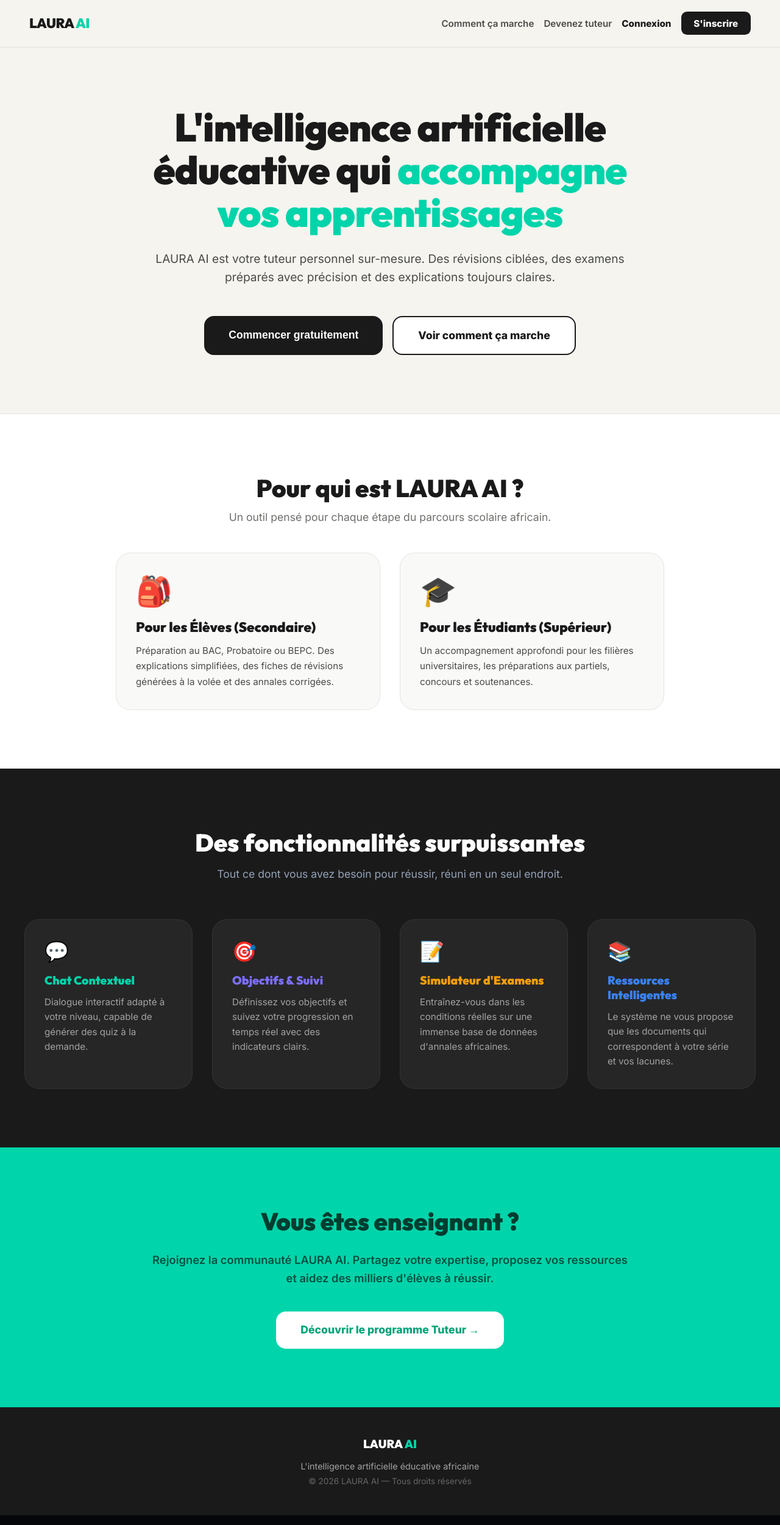
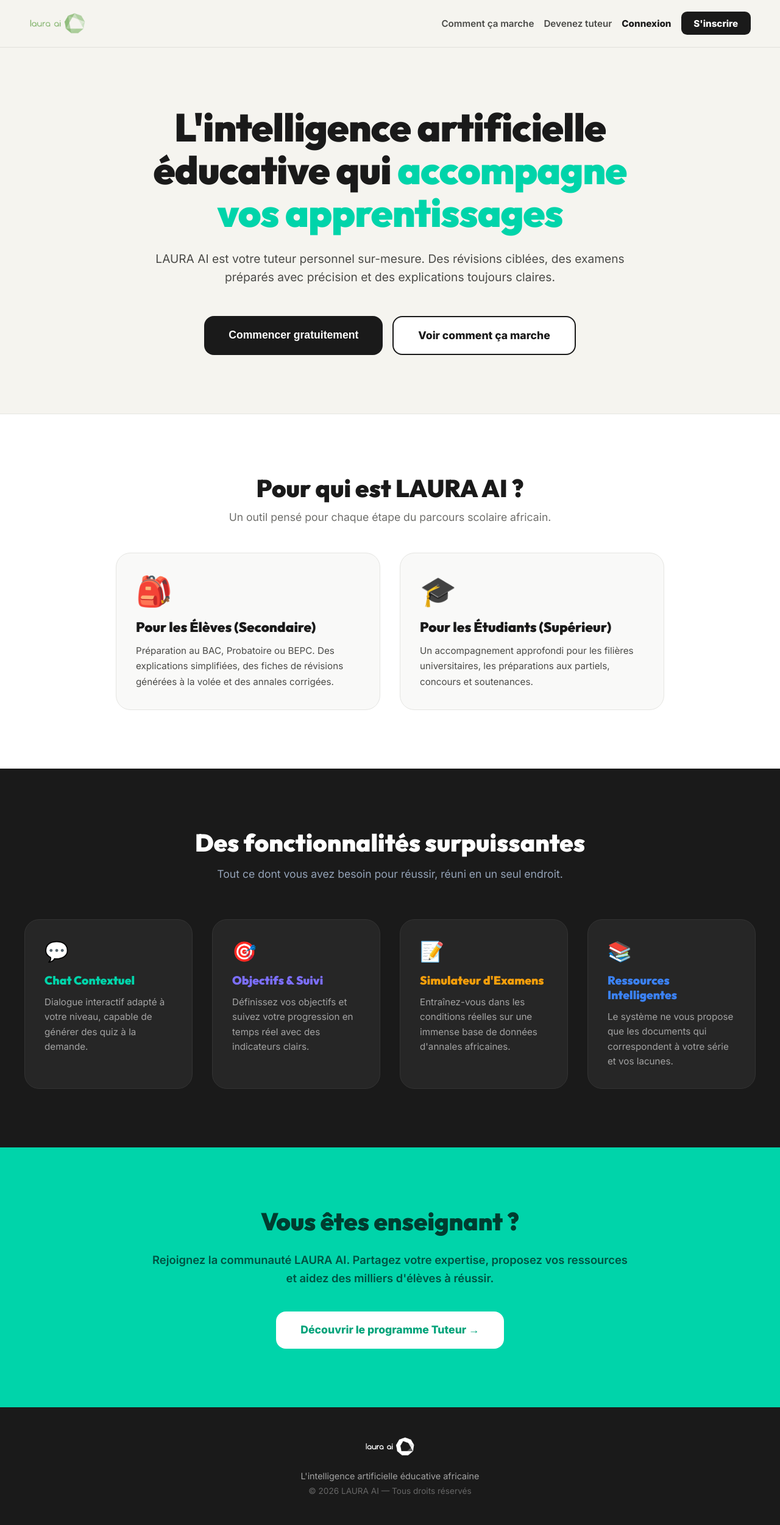
Before and after one commit to Meik20/Laura-AI, a React (Vite) app in the folder client/: page / in a window 1280 px wide. Shown: the whole page at 61% size. Built offline with nearby package versions, Linux system fonts and the light colour scheme.

Commit message:
feat: separate icon and horizontal logo usages across layouts and favicon

```diff
--- a/client/src/layouts/AdminLayout.jsx
+++ b/client/src/layouts/AdminLayout.jsx
@@ -21,8 +21,9 @@
 
         {/* LOGO */}
         <div style={{ padding: '2.5rem 1.5rem', borderBottom: '1px solid rgba(255,255,255,0.05)' }}>
-          <h1 style={{ fontSize: '1.5rem', fontWeight: 800, margin: 0, color: 'white', display: 'flex', alignItems: 'center', gap: '0.8rem' }}>
-            LAURA AI <span style={{ fontSize: '0.75rem', background: '#DC2626', color: 'white', padding: '0.2rem 0.5rem', borderRadius: '0.5rem' }}>ADMIN</span>
+          <h1 style={{ margin: 0, display: 'flex', alignItems: 'center', gap: '0.8rem' }}>
+            <img src="/logo.png" alt="LAURA AI" style={{ height: '32px', filter: 'brightness(0) invert(1)' }} />
+            <span style={{ fontSize: '0.75rem', background: '#DC2626', color: 'white', padding: '0.2rem 0.5rem', borderRadius: '0.5rem', fontWeight: 800 }}>ADMIN</span>
           </h1>
         </div>
 
--- a/client/src/layouts/LearnLayout.jsx
+++ b/client/src/layouts/LearnLayout.jsx
@@ -23,7 +23,7 @@
 
         {/* LOGO */}
         <div style={{ padding: '2rem 1.5rem' }}>
-          <h1 style={{ fontSize: '1.5rem', fontWeight: 800, margin: 0, color: '#1A1A1A' }}>LAURA AI</h1>
+          <img src="/logo.png" alt="LAURA AI" style={{ height: '36px' }} />
         </div>
 
         {/* NAVIGATION */}
--- a/client/src/layouts/PublicLayout.jsx
+++ b/client/src/layouts/PublicLayout.jsx
@@ -5,10 +5,8 @@
     <div style={{ minHeight: '100vh', display: 'flex', flexDirection: 'column', fontFamily: "'Inter', sans-serif", background: '#F9F9F8', color: '#1A1A1A' }}>
 
       <header style={{ padding: '1.2rem 3rem', background: '#F5F4EF', borderBottom: '1px solid rgba(0,0,0,0.08)', display: 'flex', justifyContent: 'space-between', alignItems: 'center', position: 'sticky', top: 0, zIndex: 100 }}>
-        <Link to="/" style={{ textDecoration: 'none' }}>
-          <div style={{ fontFamily: "'Outfit', sans-serif", fontWeight: 900, fontSize: '1.4rem', color: '#1A1A1A', letterSpacing: '-0.5px' }}>
-            LAURA <span style={{ color: '#00D4AA' }}>AI</span>
-          </div>
+        <Link to="/" style={{ textDecoration: 'none', display: 'flex', alignItems: 'center' }}>
+          <img src="/logo.png" alt="LAURA AI" style={{ height: '36px' }} />
         </Link>
         <nav style={{ display: 'flex', gap: '1rem', alignItems: 'center' }}>
           <Link to="/how-it-works" style={{ color: '#4A4A47', textDecoration: 'none', fontWeight: 600, fontSize: '0.95rem' }}>Comment ça marche</Link>
@@ -23,8 +21,8 @@
       </main>
 
       <footer style={{ background: '#1A1A1A', color: '#A3A3A3', padding: '3rem 2rem', textAlign: 'center' }}>
-        <div style={{ fontFamily: "'Outfit', sans-serif", fontWeight: 900, fontSize: '1.2rem', color: 'white', marginBottom: '1rem' }}>
-          LAURA <span style={{ color: '#00D4AA' }}>AI</span>
+        <div style={{ marginBottom: '1.5rem', display: 'flex', justifyContent: 'center' }}>
+          <img src="/logo.png" alt="LAURA AI" style={{ height: '32px', filter: 'brightness(0) invert(1)' }} />
         </div>
         <p style={{ fontSize: '0.9rem', marginBottom: '0.5rem' }}>L'intelligence artificielle éducative africaine</p>
         <p style={{ fontSize: '0.85rem', color: '#666' }}>© 2026 LAURA AI — Tous droits réservés</p>
--- a/client/src/layouts/TutorLayout.jsx
+++ b/client/src/layouts/TutorLayout.jsx
@@ -21,7 +21,10 @@
 
         {/* LOGO */}
         <div style={{ padding: '2rem 1.5rem' }}>
-          <h1 style={{ fontSize: '1.5rem', fontWeight: 800, margin: 0, color: '#1A1A1A' }}>LAURA AI <span style={{ fontSize: '0.8rem', background: '#E0F2FE', color: '#0369A1', padding: '0.2rem 0.5rem', borderRadius: '0.5rem', verticalAlign: 'middle', marginLeft: '0.5rem' }}>TUTEUR</span></h1>
+          <h1 style={{ margin: 0, display: 'flex', alignItems: 'center', gap: '0.8rem' }}>
+            <img src="/logo.png" alt="LAURA AI" style={{ height: '36px' }} />
+            <span style={{ fontSize: '0.8rem', background: '#E0F2FE', color: '#0369A1', padding: '0.2rem 0.5rem', borderRadius: '0.5rem', fontWeight: 800 }}>TUTEUR</span>
+          </h1>
         </div>
 
         {/* NAVIGATION */}
```
Also changed, not shown: client/public/icon.png.
